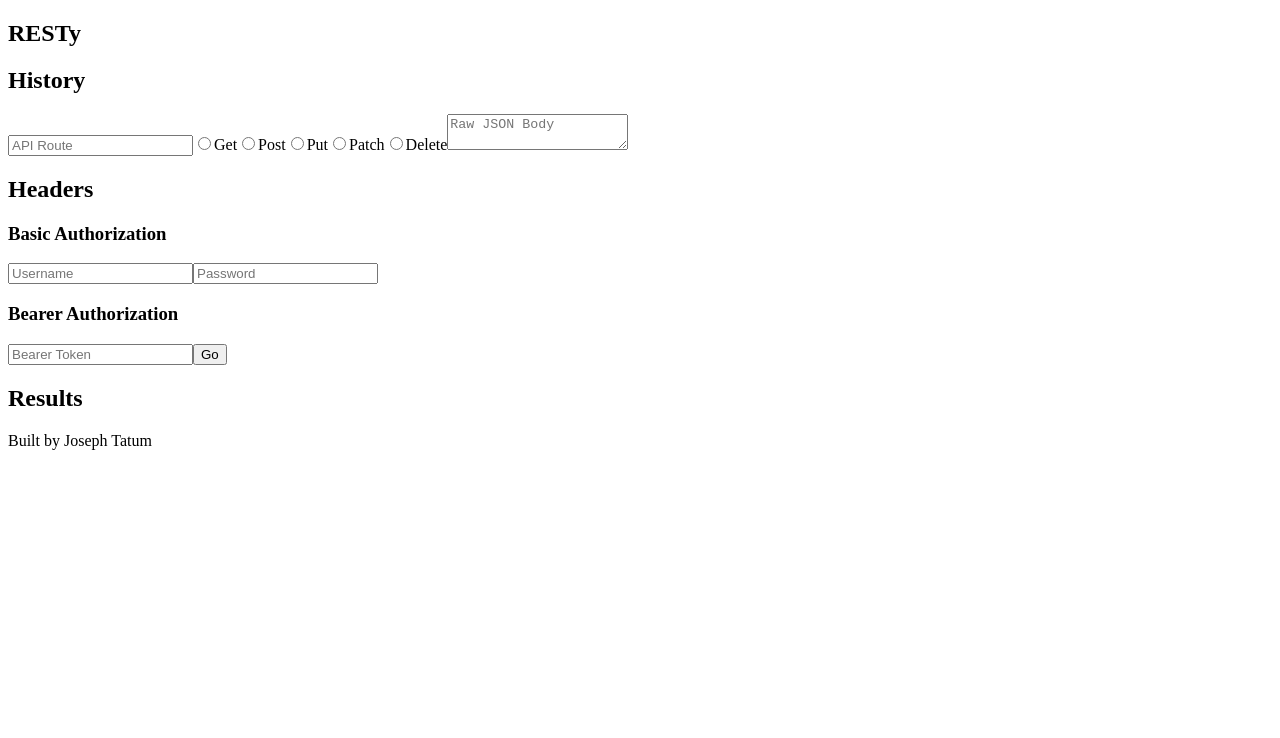
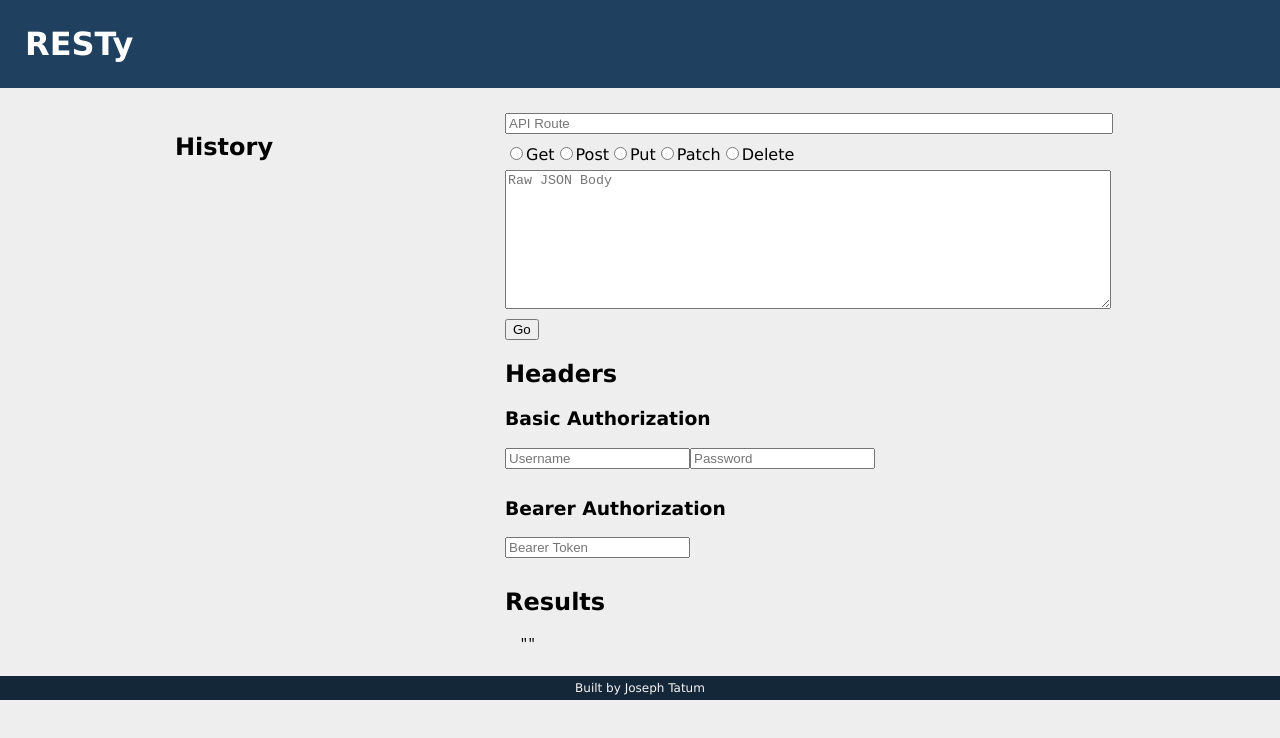
Before and after one commit to josephtatum/ct-lab-28-RESTy, a React app: page / in a window 1280 px wide. Shown: the top 738 px of the page. Built offline with nearby package versions, Linux system fonts and the light colour scheme.

Commit message:
was making commits int eh wrong folder for a while. whoops. mvp is met.

```diff
--- a/src/components/App.js
+++ b/src/components/App.js
@@ -4,6 +4,7 @@ import History from './History';
 import Form from './Form';
 import Results from './Results';
 import Footer from './Footer';
+import '../styles.css';
 
 export default class App extends Component {
 
@@ -22,7 +23,7 @@ export default class App extends Component {
     if(target.name === 'routeMethod') {
       this.setState({ [target.name]: target.id });
     } else if(target.name === 'jsonBody') {
-      this.setState({ [target.name]: JSON.parse(target.value) });
+      this.setState({ [target.name]: target.value });
     } else {
       this.setState({ [target.name]: target.value });
     }
@@ -30,10 +31,23 @@ export default class App extends Component {
 
   handleFormSubmit = event => {
     event.preventDefault();
-    fetch(this.state.apiUrl)
+
+    let headers;
+    let body;
+    if(this.state.routeMethod === 'post' || this.state.routeMethod === 'put' || this.state.routeMethod === 'patch') {
+      headers = { 'Content-Type': 'application/json' };
+      body = this.state.jsonBody;
+    }
+
+    console.log(body);
+
+    fetch(this.state.apiUrl, {
+      method: this.state.routeMethod.toUpperCase(),
+      headers: headers,
+      body: body
+    })
       .then(res => res.json())
       .then(res => {
-        console.log(res);
         this.setState({ response: res, history: [...this.state.history, this.state.apiUrl] });
       });
   }
@@ -41,12 +55,20 @@ export default class App extends Component {
   render() {
     return <>
       <Header />
-      <History history={this.state.history}/>
-      <Form
-        onChange={this.handleFormChange}
-        onSubmit={this.handleFormSubmit}
-      />
-      <Results response={this.state.response}/>
+      <div className="main-container">
+        <History
+          history={this.state.history}
+        />
+        <div className="secondary-container">
+          <Form
+            onChange={this.handleFormChange}
+            onSubmit={this.handleFormSubmit}
+          />
+          <Results
+            response={this.state.response}
+          />
+        </div>
+      </div>
       <Footer />
     </>;
   }
--- a/src/components/Form.js
+++ b/src/components/Form.js
@@ -5,7 +5,7 @@ export default function Form({ onChange, onSubmit }) {
 
   return <form onSubmit={onSubmit}>
 
-    <input type="text" name="apiUrl" placeholder="API Route" onChange={onChange}></input>
+    <input type="text" id="apiUrl" name="apiUrl" placeholder="API Route" onChange={onChange}></input>
 
     <input type="radio" id="get" name="routeMethod" onChange={onChange}></input>
     <label htmlFor="get">Get</label>
@@ -19,14 +19,13 @@ export default function Form({ onChange, onSubmit }) {
     <label htmlFor="delete">Delete</label>
 
     <textarea placeholder="Raw JSON Body" name="jsonBody" onChange={onChange}></textarea>
+    <button>Go</button>
+
     <h2>Headers</h2>
     <h3>Basic Authorization</h3>
     <input type="text" placeholder="Username" name="authUsername" onChange={onChange}></input>
     <input type="password" placeholder="Password" name="authPassword" onChange={onChange}></input>
     <h3>Bearer Authorization</h3>
     <input type="text" placeholder="Bearer Token" name="bearerToken" onChange={onChange}></input>
-
-    <button>Go</button>
-
   </form>;
 }
--- a/src/components/History.js
+++ b/src/components/History.js
@@ -9,12 +9,14 @@ export default function History({ history }) {
     </li>
   ));
 
-  return <>
-    <h2>History</h2>
-    <ul className="history-list">
-      {historyListItems}
-    </ul>
-  </>;
+  return (
+    <div className="history-section">
+      <h2>History</h2>
+      <ul className="history-list">
+        {historyListItems}
+      </ul>
+    </div>
+  );
 }
 
 History.propTypes = {
--- a/src/components/Results.js
+++ b/src/components/Results.js
@@ -1,11 +1,15 @@
 import React from 'react';
-import PropTypes from 'prop-types';
+import propTypes from 'prop-types';
 
 export default function Results({ response }) {
   return <>
     <h2>Results</h2>
     <div className="results-section">
-      {response}
+      <pre>{JSON.stringify(response, null, 2)}</pre>
     </div>
   </>;
 }
+
+Results.propTypes = {
+  response: propTypes.object.isRequired
+};
--- /dev/null
+++ b/src/styles.css
@@ -0,0 +1,68 @@
+body {
+  font-family: Verdana,Geneva,Tahoma,sans-serif;
+  margin: 0;
+  background: #eee;
+
+  header {
+  background-color: #204060;
+  margin-bottom: 25px;
+    h2 {
+      font-size: 2em;
+      color: white;
+      margin: 0;
+      padding: 25px;
+    }
+  }
+
+  .main-container {
+    max-width: 960px;
+    margin: 0 auto;
+    display: flex;
+    justify-content: space-between;
+
+    .secondary-container {
+      width: 600px;
+    }
+
+    div {
+      margin: 0 15px;
+    }
+
+    form {
+
+      input#apiUrl {
+        display: block;
+        width: 100%;
+      }
+
+      input {
+        margin-bottom: 10px;
+      }
+
+      textarea {
+        margin-bottom: 10px;
+      }
+
+      textarea {
+        display: block;
+        height: 10em;
+        width: 100%;
+      }
+    }
+  }
+
+  pre {
+    overflow-x: auto;
+    white-space: pre-wrap;
+    word-wrap: break-word;
+  }
+
+  footer {
+      background: #142739;
+      color: #f5f5f5;
+      font-size: .75em;
+      height: 2em;
+      line-height: 2em;
+      text-align: center;
+  }
+}
--- a/webpack.config.js
+++ b/webpack.config.js
@@ -38,7 +38,7 @@ module.exports = {
             loader: 'css-loader',
             options: {
               sourceMap: true,
-              modules: true,
+              modules: false,
               importLoaders: 1
             }
           },
```
